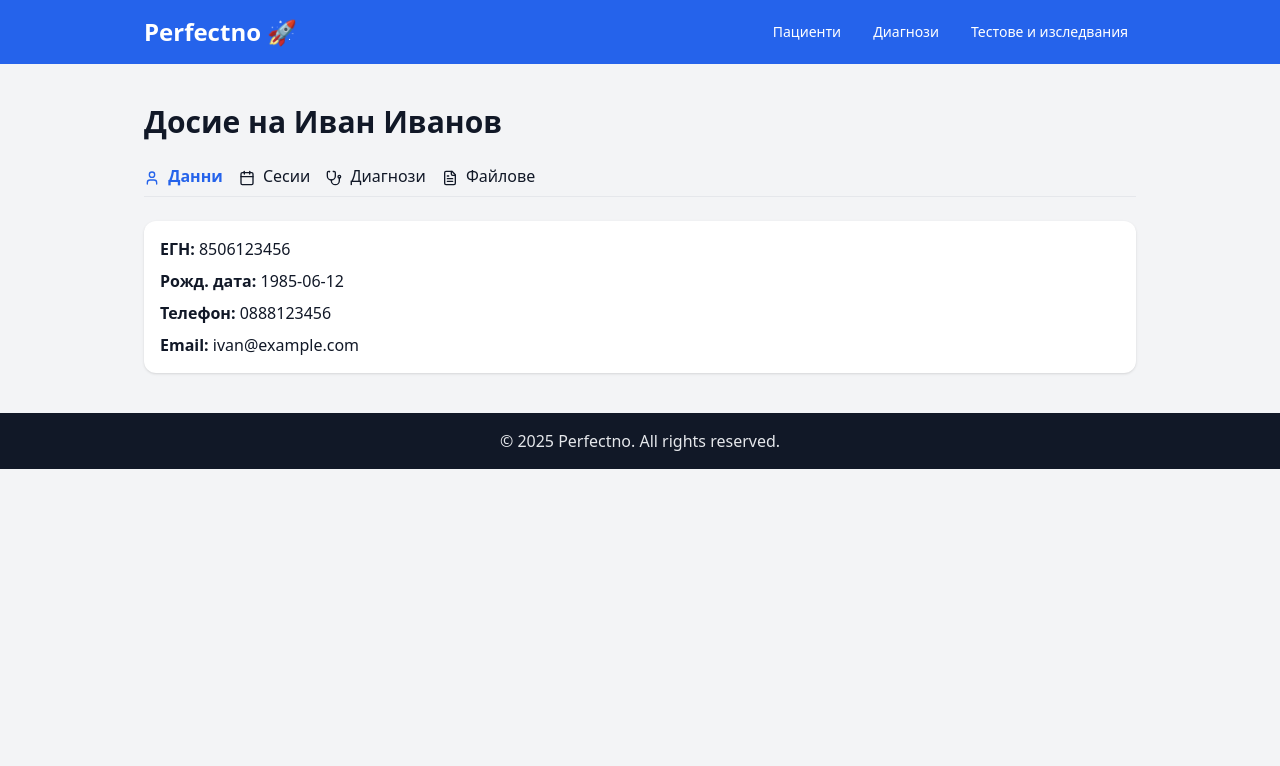
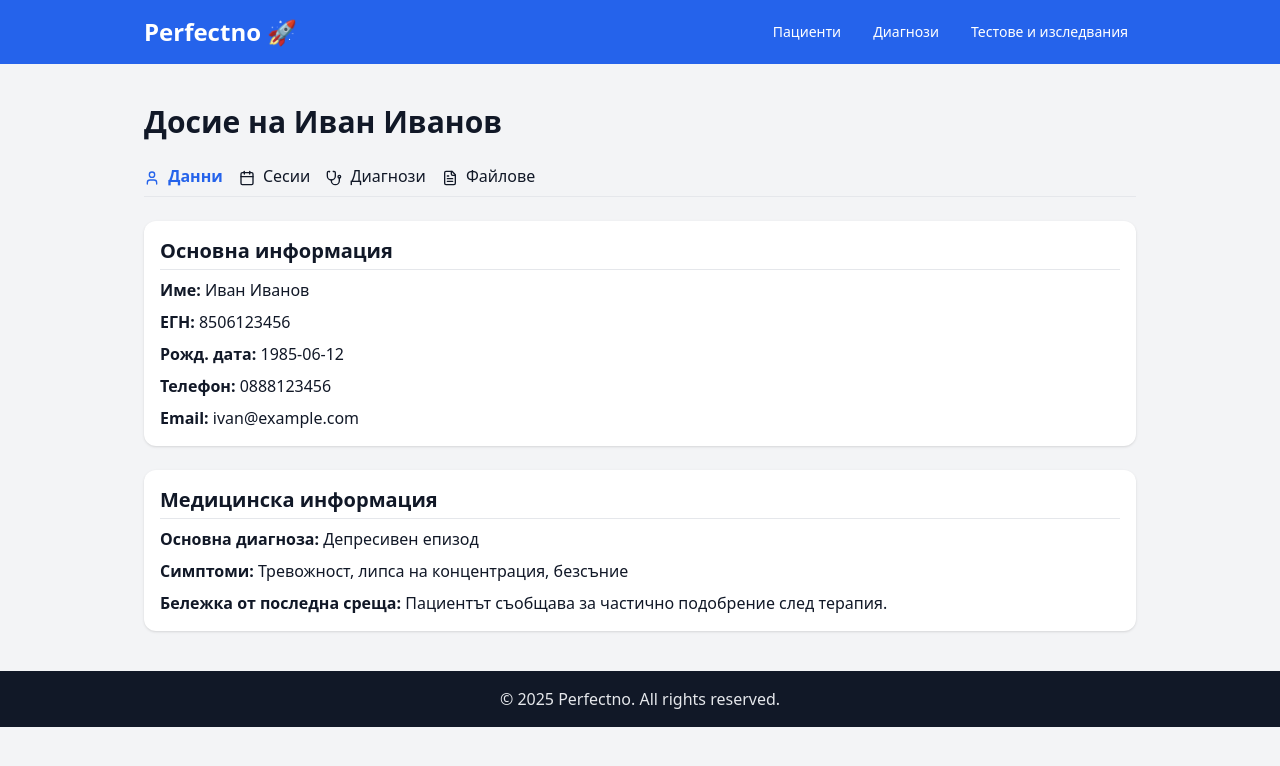
Before and after one commit to 230631040-maker/drkostadinov, a Next.js app: page /patients/1 in a window 1280 px wide. Shown: the top 766 px of the page. Built offline with nearby package versions, Linux system fonts and the light colour scheme.

Commit message:
Update page.js

```diff
--- a/app/patients/[id]/page.js
+++ b/app/patients/[id]/page.js
@@ -1,11 +1,6 @@
 "use client";
 import { useState } from "react";
-import {
-  User,
-  Calendar,
-  FileText,
-  Stethoscope,
-} from "lucide-react";
+import { User, Calendar, FileText, Stethoscope } from "lucide-react";
 
 export default function PatientDetails({ params }) {
   const { id } = params;
@@ -38,7 +33,11 @@ export default function PatientDetails({ params }) {
   }
 
   // диагнози
-  const allDiagnoses = ["Депресивен епизод", "Тревожно разстройство", "Шизофрения"];
+  const allDiagnoses = [
+    "Депресивен епизод",
+    "Тревожно разстройство",
+    "Шизофрения",
+  ];
   const [patientDiagnoses, setPatientDiagnoses] = useState([]);
   const [selectedDiagnosis, setSelectedDiagnosis] = useState("");
   const [diagNote, setDiagNote] = useState("");
@@ -93,19 +92,24 @@ export default function PatientDetails({ params }) {
 
       {/* съдържание */}
       {tab === "data" && (
-        <div className="rounded-xl bg-white p-4 shadow grid gap-2">
-          <p>
-            <strong>ЕГН:</strong> {patient.egn}
-          </p>
-          <p>
-            <strong>Рожд. дата:</strong> {patient.birth}
-          </p>
-          <p>
-            <strong>Телефон:</strong> {patient.phone}
-          </p>
-          <p>
-            <strong>Email:</strong> {patient.email}
-          </p>
+        <div className="grid gap-6">
+          {/* Основна информация */}
+          <div className="rounded-xl bg-white p-4 shadow grid gap-2">
+            <h3 className="text-xl font-semibold border-b pb-1">Основна информация</h3>
+            <p><strong>Име:</strong> {patient.name}</p>
+            <p><strong>ЕГН:</strong> {patient.egn}</p>
+            <p><strong>Рожд. дата:</strong> {patient.birth}</p>
+            <p><strong>Телефон:</strong> {patient.phone}</p>
+            <p><strong>Email:</strong> {patient.email}</p>
+          </div>
+
+          {/* Медицинска информация */}
+          <div className="rounded-xl bg-white p-4 shadow grid gap-2">
+            <h3 className="text-xl font-semibold border-b pb-1">Медицинска информация</h3>
+            <p><strong>Основна диагноза:</strong> Депресивен епизод</p>
+            <p><strong>Симптоми:</strong> Тревожност, липса на концентрация, безсъние</p>
+            <p><strong>Бележка от последна среща:</strong> Пациентът съобщава за частично подобрение след терапия.</p>
+          </div>
         </div>
       )}
 
@@ -138,9 +142,7 @@ export default function PatientDetails({ params }) {
           <div className="grid gap-3">
             {sessions.map((s, i) => (
               <div key={i} className="rounded-xl bg-white p-4 shadow">
-                <p>
-                  <strong>Дата:</strong> {s.date}
-                </p>
+                <p><strong>Дата:</strong> {s.date}</p>
                 <p>{s.notes}</p>
               </div>
             ))}
@@ -183,9 +185,7 @@ export default function PatientDetails({ params }) {
           <div className="grid gap-3">
             {patientDiagnoses.map((d, i) => (
               <div key={i} className="rounded-xl bg-white p-4 shadow">
-                <p>
-                  <strong>{d.name}</strong>
-                </p>
+                <p><strong>{d.name}</strong></p>
                 {d.note && <p className="text-sm text-gray-600">{d.note}</p>}
               </div>
             ))}
```
